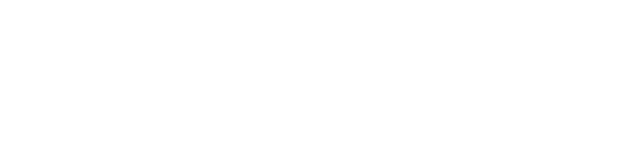
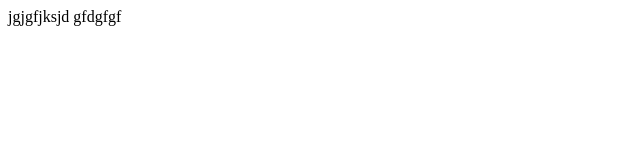
Before and after one commit to Ju4nM/colaboracionRuben, a plain HTML site: page index.html in a window 1280 px wide. Shown: the whole page, without its empty margins (0-640 px from the left). Drawn offline with Linux system fonts and the light colour scheme.

Commit message:
puras letras x

```diff
--- a/index.html
+++ b/index.html
@@ -6,6 +6,7 @@
     <title>Document</title>
 </head>
 <body>
-
+    jgjgfjksjd
+    gfdgfgf
 </body>
 </html>
```
